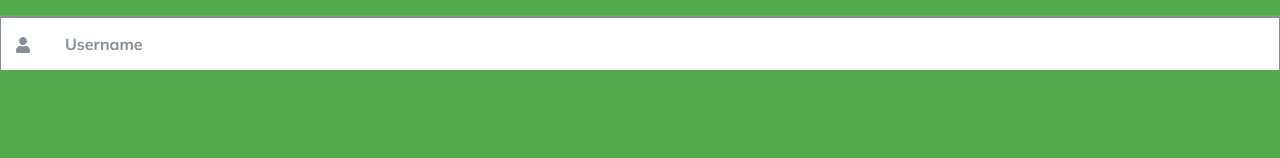
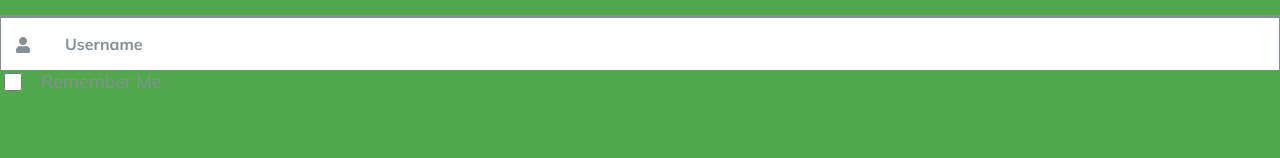
Before and after one commit to senuraa/ReactDashboard, a React (Create React App) app: page / in a window 1280 px wide. Shown: the part 142-300 px from the top of the page. Built offline with nearby package versions, Linux system fonts and the light colour scheme.

Commit message:
crlf to lf

```diff
--- a/package.json
+++ b/package.json
@@ -13,6 +13,7 @@
     "prop-types": "^15.7.2",
     "react": "^17.0.1",
     "react-dom": "^17.0.1",
+    "react-grid-system": "^7.1.2",
     "react-router-dom": "^5.2.0",
     "react-scripts": "4.0.3",
     "styled-components": "^5.2.1",
--- /dev/null
+++ b/src/atoms/CheckBox.js
@@ -0,0 +1,24 @@
+import React from 'react'
+import PropTypes from 'prop-types'
+import styled from 'styled-components'
+
+const SdCheckbox = styled.input`
+  border: 1px solid ${props => props.theme.colors.text.primary};
+  border-radius: 20%;
+  width: 1.125rem;
+  height: 1.125rem;
+`
+
+const CheckBox = props => {
+  const {value, onChange} = props
+  return (
+    <SdCheckbox type={'checkbox'} value={value} onChange={onChange} />
+  )
+}
+
+CheckBox.propTypes = {
+  value: PropTypes.string,
+  onChange: PropTypes.func
+}
+
+export default CheckBox
--- a/src/atoms/Typography.js
+++ b/src/atoms/Typography.js
@@ -8,7 +8,7 @@ const Component = styled.p`
 `
 const Typography = props => {
   const {variant, children} = props;
-  const tag = variant === 'p2' ? 'p' : variant;
+  const tag = variant.includes('p') ? 'p' : variant;
   return (
     <Component as={tag} {...props}>{children}</Component>
   )
@@ -20,7 +20,7 @@ Typography.propTypes = {
 }
 
 Typography.defaultProps = {
-  variant: 'p',
+  variant: 'p1',
   color: 'tertiary'
 }
 export default withTheme(Typography)
--- /dev/null
+++ b/src/molecules/CheckboxField.js
@@ -0,0 +1,32 @@
+import React from 'react'
+import PropTypes from 'prop-types'
+import styled from 'styled-components'
+import CheckBox from '../atoms/CheckBox'
+import Typography from '../atoms/Typography'
+
+const FieldWrap = styled.div`
+  display: inline-flex;
+`
+const Label = styled(Typography)`
+  margin-left: 1rem;
+`
+const CheckboxField = props => {
+  const { label, color } = props
+  return (
+    <FieldWrap>
+      <CheckBox {...props} />
+      <Label color={color}>{label}</Label>
+    </FieldWrap>
+  )
+}
+
+CheckboxField.propTypes = {
+  label: PropTypes.string.isRequired,
+  color: PropTypes.string
+}
+
+CheckboxField.defaultProps = {
+  color: 'primary'
+}
+
+export default CheckboxField
--- a/src/pages/Login.js
+++ b/src/pages/Login.js
@@ -4,6 +4,7 @@ import Button from '../atoms/Button'
 import InputField from '../atoms/InputField'
 import IconInputField from '../molecules/IconInputField'
 import { FontAwesomeIcon } from '@fortawesome/react-fontawesome'
+import CheckboxField from '../molecules/CheckboxField'
 
 const userIco = <FontAwesomeIcon icon={['fa','user']}/>
 
@@ -14,6 +15,7 @@ const Login = () => {
       <Button color='secondary' onClick={() => alert('testing')}>Testing</Button>
       <InputField name={'Testing'} placeholder={'Username'} variant={'filled'}/>
       <IconInputField icon={userIco} name={'Testing'} placeholder={'Username'} variant={'standard'} />
+      <CheckboxField label={'Remember Me'} />
     </div>
   )
 }
```
Also changed, not shown: src/organisms/LoginForm.js (added, +17 -0 lines), src/templates/HomeContent.js (added, +17 -0 lines), 1 other file (tests, documents, lock files or other folders).
